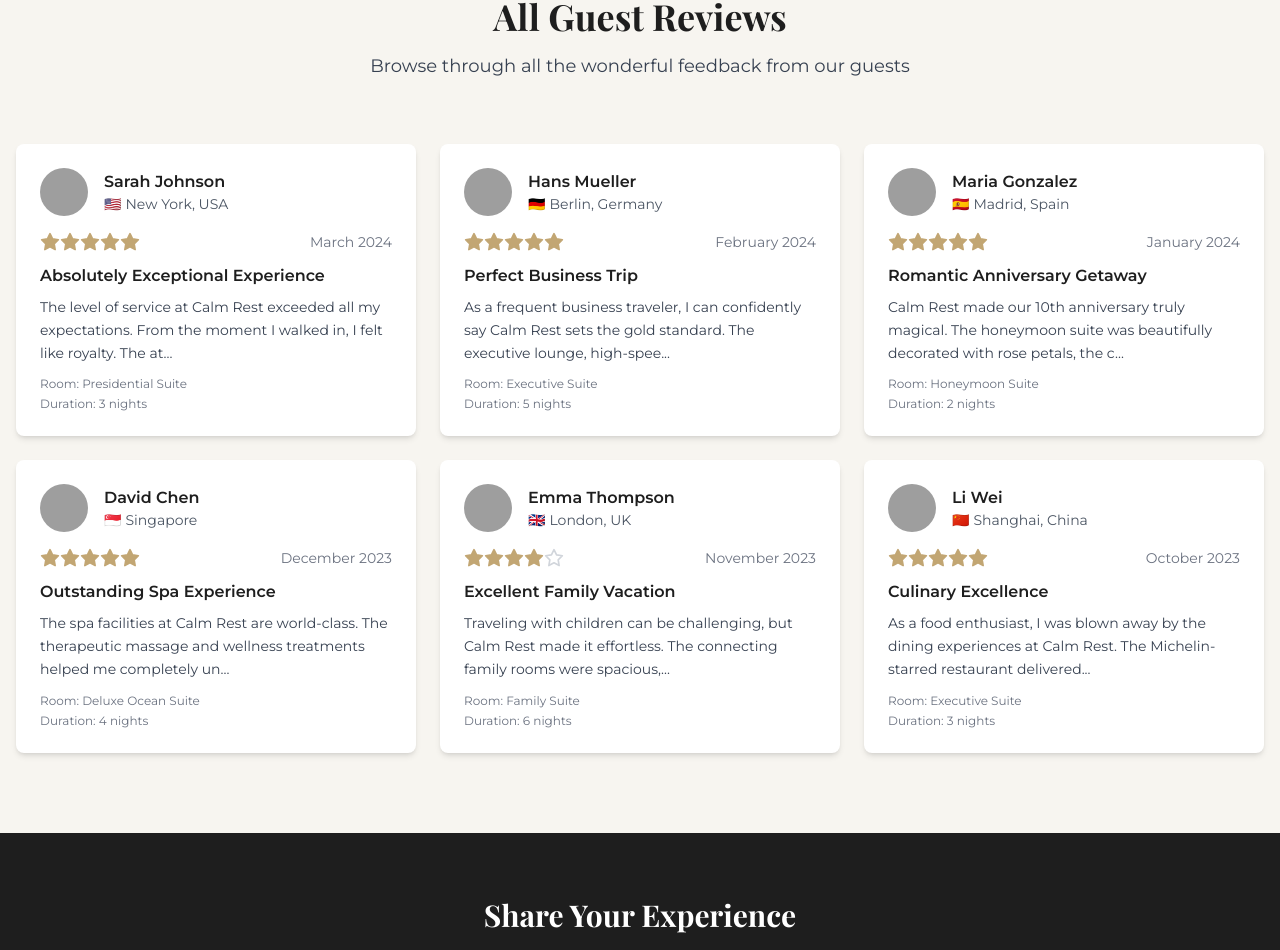
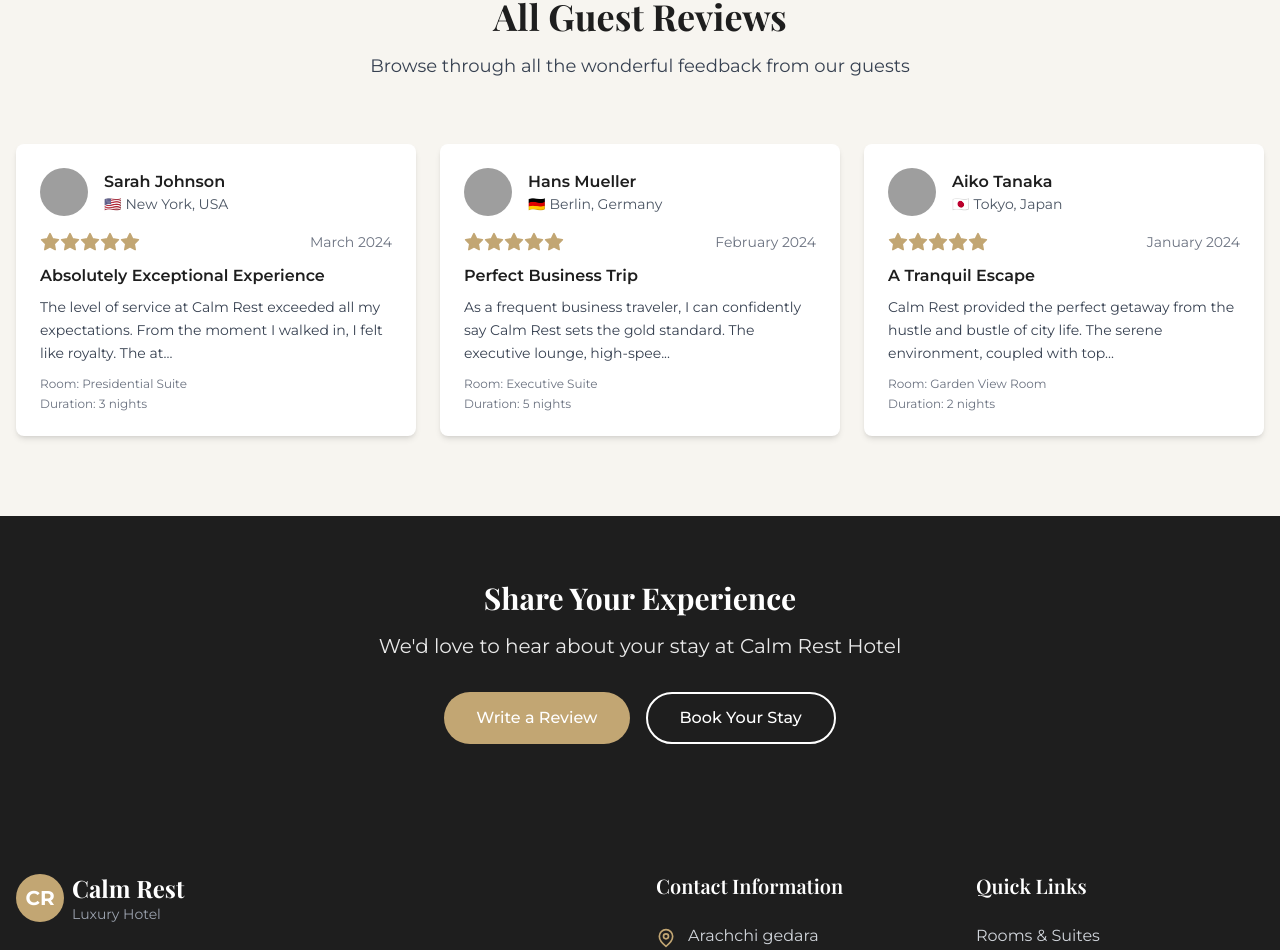
Before and after one commit to yasindugunasekara/hotel-managment-system, a React (Vite) app in the folder frontend/: page /testimonials in a window 1280 px wide. Shown: the part 1753-2703 px from the top of the page. Built offline with nearby package versions, Linux system fonts and the light colour scheme; grey boxes are pictures that could not be loaded.

Commit message:
feat: add testimonials data and refactor Testimonials component to utilize external data source

```diff
--- /dev/null
+++ b/frontend/src/data/gestreviwe.ts
@@ -0,0 +1,67 @@
+// src/data/gestreviwe.ts
+import { Star, Quote } from "lucide-react";
+
+export interface Testimonial {
+  id: number;
+  name: string;
+  country: string;
+  flag: string;
+  image: string;
+  rating: number;
+  title: string;
+  review: string;
+  date: string;
+  roomType: string;
+  stayDuration: string;
+}
+
+export const testimonials: Testimonial[] = [
+  {
+    id: 1,
+    name: 'Sarah Johnson',
+    country: 'New York, USA',
+    flag: '🇺🇸',
+    image: 'https://images.pexels.com/photos/1239291/pexels-photo-1239291.jpeg?auto=compress&cs=tinysrgb&w=150',
+    rating: 5,
+    title: 'Absolutely Exceptional Experience',
+    review: 'The level of service at Calm Rest exceeded all my expectations. From the moment I walked in, I felt like royalty. The attention to detail, the luxurious amenities, and the breathtaking views made this stay unforgettable. The staff went above and beyond to ensure every need was met.',
+    date: 'March 2024',
+    roomType: 'Presidential Suite',
+    stayDuration: '3 nights'
+  },
+  {
+    id: 2,
+    name: 'Hans Mueller',
+    country: 'Berlin, Germany',
+    flag: '🇩🇪',
+    image: 'https://images.pexels.com/photos/1681010/pexels-photo-1681010.jpeg?auto=compress&cs=tinysrgb&w=150',
+    rating: 5,
+    title: 'Perfect Business Trip',
+    review: 'As a frequent business traveler, I can confidently say Calm Rest sets the gold standard. The executive lounge, high-speed WiFi, and professional meeting facilities made my work seamless. The concierge team was incredibly helpful with local recommendations.',
+    date: 'February 2024',
+    roomType: 'Executive Suite',
+    stayDuration: '5 nights'
+  },
+  {
+    id: 3,
+    name: 'Aiko Tanaka',
+    country: 'Tokyo, Japan',
+    flag: '🇯🇵',
+    image: 'https://images.pexels.com/photos/1234567/pexels-photo-1234567.jpeg?auto=compress&cs=tinysrgb&w=150',
+    rating: 5,
+    title: 'A Tranquil Escape',
+    review: 'Calm Rest provided the perfect getaway from the hustle and bustle of city life. The serene environment, coupled with top-notch service, made my stay truly relaxing. I especially enjoyed the spa treatments and the beautiful garden.',
+    date: 'January 2024',
+    roomType: 'Garden View Room',
+    stayDuration: '2 nights'
+  },
+
+];
+
+export const stats = [
+  { number: '4.9/5', label: 'Average Rating', icon: Star },
+  { number: '2,847', label: 'Total Reviews', icon: Quote },
+  { number: '98%', label: 'Would Recommend', icon: Star },
+  { number: '94%', label: 'Return Guests', icon: Star },
+];
+2
--- a/frontend/src/pages/Testimonials.tsx
+++ b/frontend/src/pages/Testimonials.tsx
@@ -1,101 +1,14 @@
 import React, { useState, useEffect } from 'react';
-import { Star, ChevronLeft, ChevronRight, Quote } from 'lucide-react';
+import { ChevronLeft, ChevronRight, Quote, Star } from 'lucide-react';
+import { testimonials, stats } from '../data/gestreviwe'; // ✅ import your data
 
 const Testimonials = () => {
   const [currentTestimonial, setCurrentTestimonial] = useState(0);
 
-  // ✅ Scroll to top smoothly when page loads
-  useEffect(() => {
-    window.scrollTo({ top: 0, behavior: 'smooth' });
-  }, []);
-
-  const testimonials = [
-    {
-      id: 1,
-      name: 'Sarah Johnson',
-      country: 'New York, USA',
-      flag: '🇺🇸',
-      image: 'https://images.pexels.com/photos/1239291/pexels-photo-1239291.jpeg?auto=compress&cs=tinysrgb&w=150',
-      rating: 5,
-      title: 'Absolutely Exceptional Experience',
-      review: 'The level of service at Calm Rest exceeded all my expectations. From the moment I walked in, I felt like royalty. The attention to detail, the luxurious amenities, and the breathtaking views made this stay unforgettable. The staff went above and beyond to ensure every need was met.',
-      date: 'March 2024',
-      roomType: 'Presidential Suite',
-      stayDuration: '3 nights'
-    },
-    {
-      id: 2,
-      name: 'Hans Mueller',
-      country: 'Berlin, Germany',
-      flag: '🇩🇪',
-      image: 'https://images.pexels.com/photos/1681010/pexels-photo-1681010.jpeg?auto=compress&cs=tinysrgb&w=150',
-      rating: 5,
-      title: 'Perfect Business Trip',
-      review: 'As a frequent business traveler, I can confidently say Calm Rest sets the gold standard. The executive lounge, high-speed WiFi, and professional meeting facilities made my work seamless. The concierge team was incredibly helpful with local recommendations.',
-      date: 'February 2024',
-      roomType: 'Executive Suite',
-      stayDuration: '5 nights'
-    },
-    {
-      id: 3,
-      name: 'Maria Gonzalez',
-      country: 'Madrid, Spain',
-      flag: '🇪🇸',
-      image: 'https://images.pexels.com/photos/1130626/pexels-photo-1130626.jpeg?auto=compress&cs=tinysrgb&w=150',
-      rating: 5,
-      title: 'Romantic Anniversary Getaway',
-      review: 'Calm Rest made our 10th anniversary truly magical. The honeymoon suite was beautifully decorated with rose petals, the champagne service was impeccable, and the sunset views from our balcony were breathtaking. We\'ll definitely be back!',
-      date: 'January 2024',
-      roomType: 'Honeymoon Suite',
-      stayDuration: '2 nights'
-    },
-    {
-      id: 4,
-      name: 'David Chen',
-      country: 'Singapore',
-      flag: '🇸🇬',
-      image: 'https://images.pexels.com/photos/1222271/pexels-photo-1222271.jpeg?auto=compress&cs=tinysrgb&w=150',
-      rating: 5,
-      title: 'Outstanding Spa Experience',
-      review: 'The spa facilities at Calm Rest are world-class. The therapeutic massage and wellness treatments helped me completely unwind from a stressful work period. The spa staff were knowledgeable and professional, creating a truly rejuvenating experience.',
-      date: 'December 2023',
-      roomType: 'Deluxe Ocean Suite',
-      stayDuration: '4 nights'
-    },
-    {
-      id: 5,
-      name: 'Emma Thompson',
-      country: 'London, UK',
-      flag: '🇬🇧',
-      image: 'https://images.pexels.com/photos/1036623/pexels-photo-1036623.jpeg?auto=compress&cs=tinysrgb&w=150',
-      rating: 4,
-      title: 'Excellent Family Vacation',
-      review: 'Traveling with children can be challenging, but Calm Rest made it effortless. The connecting family rooms were spacious, the kids loved the pool area, and the children\'s menu at the restaurant was fantastic. The staff was incredibly patient and accommodating.',
-      date: 'November 2023',
-      roomType: 'Family Suite',
-      stayDuration: '6 nights'
-    },
-    {
-      id: 6,
-      name: 'Li Wei',
-      country: 'Shanghai, China',
-      flag: '🇨🇳',
-      image: 'https://images.pexels.com/photos/1024311/pexels-photo-1024311.jpeg?auto=compress&cs=tinysrgb&w=150',
-      rating: 5,
-      title: 'Culinary Excellence',
-      review: 'As a food enthusiast, I was blown away by the dining experiences at Calm Rest. The Michelin-starred restaurant delivered exceptional cuisine, and the sommelier\'s wine pairings were perfect. The chef\'s table experience was the highlight of our stay.',
-      date: 'October 2023',
-      roomType: 'Executive Suite',
-      stayDuration: '3 nights'
-    },
-  ];
-
-  const stats = [
-    { number: '4.9/5', label: 'Average Rating', icon: <Star className="w-6 h-6" /> },
-    { number: '2,847', label: 'Total Reviews', icon: <Quote className="w-6 h-6" /> },
-    { number: '98%', label: 'Would Recommend', icon: <Star className="w-6 h-6" /> },
-    { number: '94%', label: 'Return Guests', icon: <Star className="w-6 h-6" /> },
-  ];
+  // Scroll to top when page loads
+  // useEffect(() => {
+  //   window.scrollTo({ top: 0, behavior: 'smooth' });
+  // }, []);
 
   const nextTestimonial = () => {
     setCurrentTestimonial((prev) => (prev + 1) % testimonials.length);
@@ -114,8 +27,11 @@ const Testimonials = () => {
     ));
   };
 
+  const testimonial = testimonials[currentTestimonial];
+
   return (
     <div className="min-h-screen bg-white">
+
       {/* Hero Section */}
       <section className="relative h-96 flex items-center justify-center text-center text-white">
         <div
@@ -125,11 +41,8 @@ const Testimonials = () => {
           }}
         />
         <div className="absolute inset-0 bg-navy bg-opacity-70" />
-
         <div className="relative z-10 max-w-4xl mx-auto px-4">
-          <h1 className="text-5xl md:text-6xl font-bold mb-4 font-serif">
-            Guest Testimonials
-          </h1>
+          <h1 className="text-5xl md:text-6xl font-bold mb-4 font-serif">Guest Testimonials</h1>
           <p className="text-xl text-white/90">
             Hear from our valued guests about their exceptional experiences
           </p>
@@ -143,7 +56,7 @@ const Testimonials = () => {
             {stats.map((stat, index) => (
               <div key={index} className="text-center">
                 <div className="bg-gold p-4 rounded-full w-16 h-16 mx-auto mb-4 flex items-center justify-center text-white">
-                  {stat.icon}
+                  <stat.icon className="w-6 h-6" />
                 </div>
                 <div className="text-3xl font-bold text-navy mb-2">{stat.number}</div>
                 <div className="text-gray-600">{stat.label}</div>
@@ -170,34 +83,30 @@ const Testimonials = () => {
 
             <div className="text-center mb-8">
               <img
-                src={testimonials[currentTestimonial].image}
-                alt={testimonials[currentTestimonial].name}
+                src={testimonial.image}
+                alt={testimonial.name}
                 className="w-20 h-20 rounded-full object-cover mx-auto mb-4"
               />
               <div className="flex justify-center mb-2">
-                {renderStars(testimonials[currentTestimonial].rating)}
+                {renderStars(testimonial.rating)}
               </div>
-              <h3 className="text-2xl font-bold text-navy font-serif">
-                {testimonials[currentTestimonial].title}
-              </h3>
+              <h3 className="text-2xl font-bold text-navy font-serif">{testimonial.title}</h3>
             </div>
 
             <blockquote className="text-lg text-gray-700 leading-relaxed mb-8 text-center italic">
-              "{testimonials[currentTestimonial].review}"
+              "{testimonial.review}"
             </blockquote>
 
             <div className="text-center">
-              <div className="font-semibold text-navy text-lg">
-                {testimonials[currentTestimonial].name}
-              </div>
+              <div className="font-semibold text-navy text-lg">{testimonial.name}</div>
               <div className="text-gray-600 mb-4">
-                <span className="mr-2">{testimonials[currentTestimonial].flag}</span>
-                {testimonials[currentTestimonial].country}
+                <span className="mr-2">{testimonial.flag}</span>
+                {testimonial.country}
               </div>
               <div className="flex justify-center space-x-6 text-sm text-gray-500">
-                <span>Room: {testimonials[currentTestimonial].roomType}</span>
-                <span>Stay: {testimonials[currentTestimonial].stayDuration}</span>
-                <span>{testimonials[currentTestimonial].date}</span>
+                <span>Room: {testimonial.roomType}</span>
+                <span>Stay: {testimonial.stayDuration}</span>
+                <span>{testimonial.date}</span>
               </div>
             </div>
 
@@ -244,38 +153,36 @@ const Testimonials = () => {
           </div>
 
           <div className="grid md:grid-cols-2 lg:grid-cols-3 gap-6">
-            {testimonials.map((testimonial) => (
-              <div key={testimonial.id} className="bg-white rounded-lg p-6 shadow-md hover:shadow-lg transition-shadow duration-300">
+            {testimonials.map((t) => (
+              <div key={t.id} className="bg-white rounded-lg p-6 shadow-md hover:shadow-lg transition-shadow duration-300">
                 <div className="flex items-center mb-4">
                   <img
-                    src={testimonial.image}
-                    alt={testimonial.name}
+                    src={t.image}
+                    alt={t.name}
                     className="w-12 h-12 rounded-full object-cover mr-4"
                   />
                   <div>
-                    <h3 className="font-semibold text-navy">{testimonial.name}</h3>
+                    <h3 className="font-semibold text-navy">{t.name}</h3>
                     <p className="text-sm text-gray-600">
-                      <span className="mr-1">{testimonial.flag}</span>
-                      {testimonial.country}
+                      <span className="mr-1">{t.flag}</span>
+                      {t.country}
                     </p>
                   </div>
                 </div>
 
                 <div className="flex justify-between items-center mb-3">
-                  <div className="flex">
-                    {renderStars(testimonial.rating)}
-                  </div>
-                  <span className="text-sm text-gray-500">{testimonial.date}</span>
+                  <div className="flex">{renderStars(t.rating)}</div>
+                  <span className="text-sm text-gray-500">{t.date}</span>
                 </div>
 
-                <h4 className="font-semibold text-navy mb-2">{testimonial.title}</h4>
+                <h4 className="font-semibold text-navy mb-2">{t.title}</h4>
                 <p className="text-gray-700 text-sm leading-relaxed mb-3">
-                  {testimonial.review.slice(0, 120)}...
+                  {t.review.slice(0, 120)}...
                 </p>
 
                 <div className="text-xs text-gray-500 space-y-1">
-                  <p>Room: {testimonial.roomType}</p>
-                  <p>Duration: {testimonial.stayDuration}</p>
+                  <p>Room: {t.roomType}</p>
+                  <p>Duration: {t.stayDuration}</p>
                 </div>
               </div>
             ))}
```
